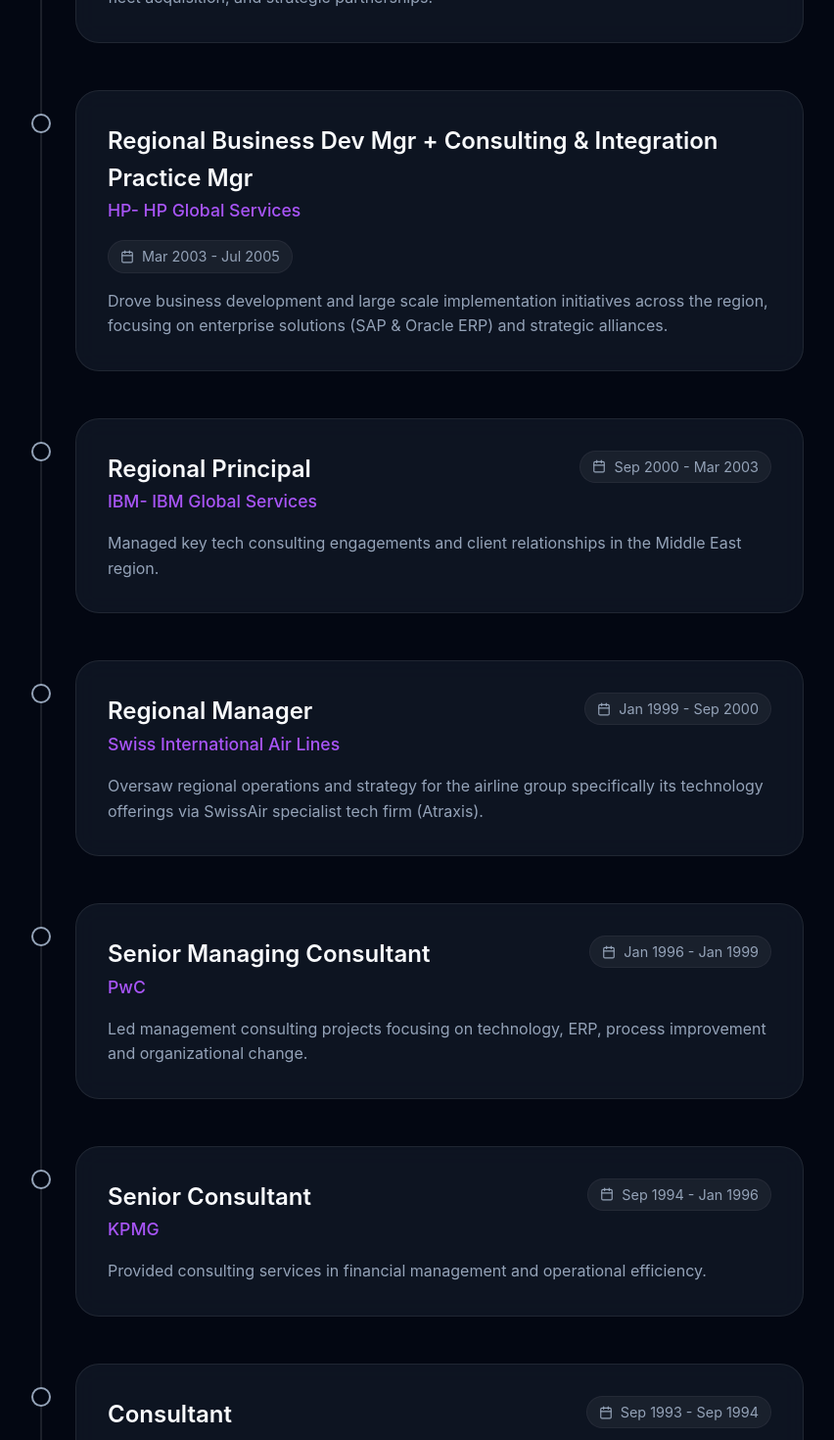
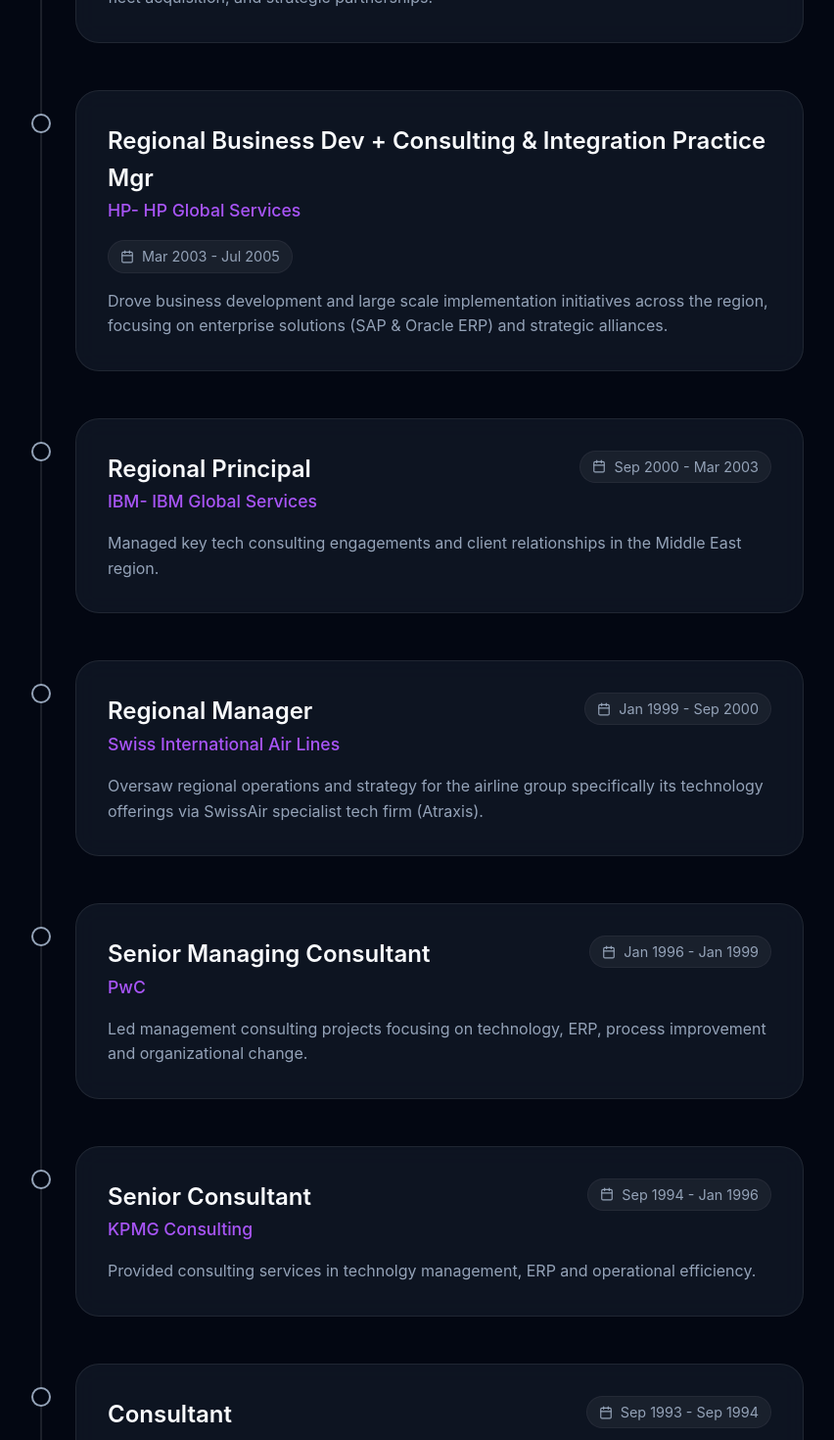
Before and after one commit to moeshanti/personal-landing-page, a React (Vite) app: page / in a window 1280 px wide. Shown: the part 2880-4350 px from the top of the page at 98% size, without its empty margins (219-1071 px from the left). Built offline with nearby package versions, Linux system fonts and the light colour scheme.

Commit message:
Refine experience entries in Experience.jsx
Updated role, company, and description fields for experience entries.

```diff
--- a/src/components/Experience.jsx
+++ b/src/components/Experience.jsx
@@ -30,7 +30,7 @@
         },
         {
             id: 4,
-            role: 'Regional Business Dev Mgr + Consulting & Integration Practice Mgr',
+            role: 'Regional Business Dev + Consulting & Integration Practice Mgr',
             company: 'HP- HP Global Services',
             period: 'Mar 2003 - Jul 2005',
             description: 'Drove business development and large scale implementation initiatives across the region, focusing on enterprise solutions (SAP & Oracle ERP) and strategic alliances.',
@@ -63,9 +63,9 @@
         {
             id: 8,
             role: 'Senior Consultant',
-            company: 'KPMG',
+            company: 'KPMG Consulting',
             period: 'Sep 1994 - Jan 1996',
-            description: 'Provided consulting services in financial management and operational efficiency.',
+            description: 'Provided consulting services in technolgy management, ERP and operational efficiency.',
             current: false,
         },
         {
```
